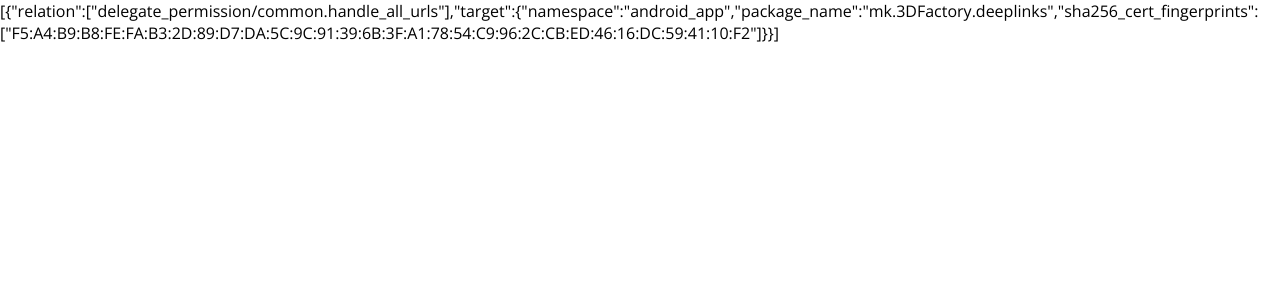
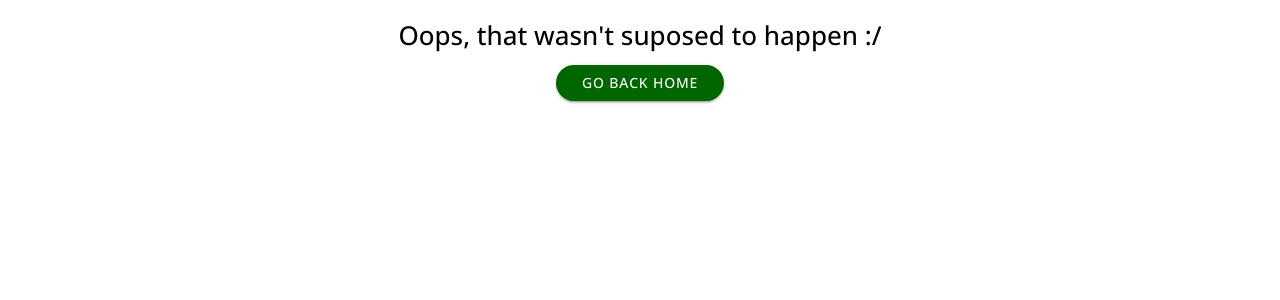
Before and after one commit to Ce3Pi0/Plastic-Report-App, a React (Create React App) app in the folder Frontend/: page /.well-known/assetlinks.json in a window 1280 px wide. Shown: the top 300 px of the page. Built offline with nearby package versions, Linux system fonts and the light colour scheme.

Commit message:
removed deep links test

```diff
--- a/Frontend/src/App.tsx
+++ b/Frontend/src/App.tsx
@@ -54,8 +54,6 @@
 
 import { IContext } from './interfaces/interfaces';
 import AppUrlListener from './AppUrlListener';
-
-import { assetLinks } from './json/json';
 
 
 setupIonicReact();
@@ -117,9 +115,6 @@
         <Redirect exact from="/" to={"/home"} />
 
 
-        <Route exact path="/.well-known/assetlinks.json">
-          <>{JSON.stringify(assetLinks)}</>
-        </Route>
         <Route>
           <NotFoundPage />
         </Route>
@@ -175,9 +170,6 @@
       <Redirect exact from="/account/change" to="/account/login" />
       <Redirect exact from="/shop" to="/account/login" />
 
-      <Route exact path="/.well-known/assetlinks.json">
-        <>{JSON.stringify(assetLinks)}</>
-      </Route>
       <Route>
         <NotFoundPage />
       </Route>
--- a/Frontend/src/json/json.ts
+++ /dev/null
@@ -1,8 +0,0 @@
-export const assetLinks = [{
-    "relation": ["delegate_permission/common.handle_all_urls"],
-    "target": {
-        "namespace": "android_app",
-        "package_name": "mk.3DFactory.deeplinks",
-        "sha256_cert_fingerprints": ["F5:A4:B9:B8:FE:FA:B3:2D:89:D7:DA:5C:9C:91:39:6B:3F:A1:78:54:C9:96:2C:CB:ED:46:16:DC:59:41:10:F2"]
-    }
-}];
```
